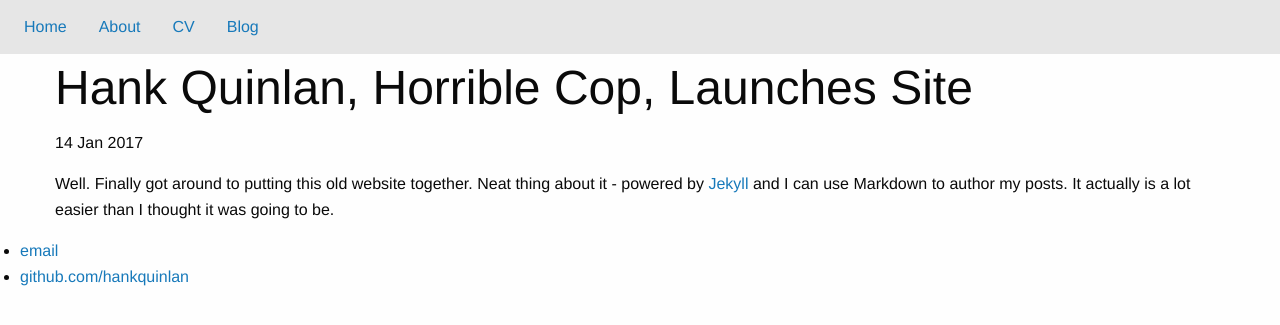
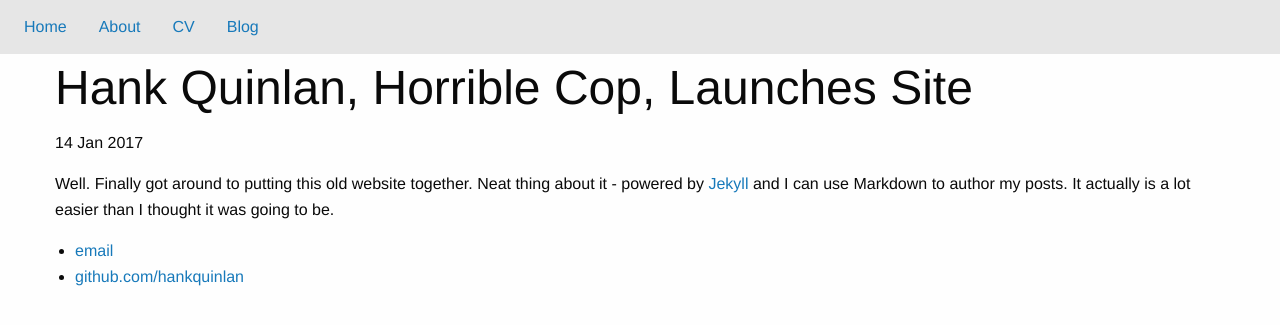
Before and after one commit to adebiyi/adebiyi.github.io, a Jekyll site: the page built from _posts/2017-01-14-hank-quinlan-site-launched.md, in a window 1280 px wide. Shown: the top 325 px of the page. Built offline with Jekyll 4.4.1, drawn with Linux system fonts in a browser that asks for light colours; nearby versions of some CDN libraries; library files that are not in the unit come from our copies.

Commit message:
Update default.html
Wrapped footer in row

```diff
--- a/_layouts/default.html
+++ b/_layouts/default.html
@@ -23,12 +23,16 @@
 
 				</div>
 			</div><!-- /.container -->
+			<div class="row">
+				<div class="large-12 columns">
 			<footer>
 	    		<ul>
 	        		<li><a href="mailto:hankquinlanhub@gmail.com">email</a></li>
 	        		<li><a href="https://github.com/hankquinlan">github.com/hankquinlan</a></li>
 				</ul>
 			</footer>
+				</div>
+			</div>
 
 			<script src="js/vendor/jquery.js"></script>
     			<script src="js/vendor/what-input.js"></script>
```
